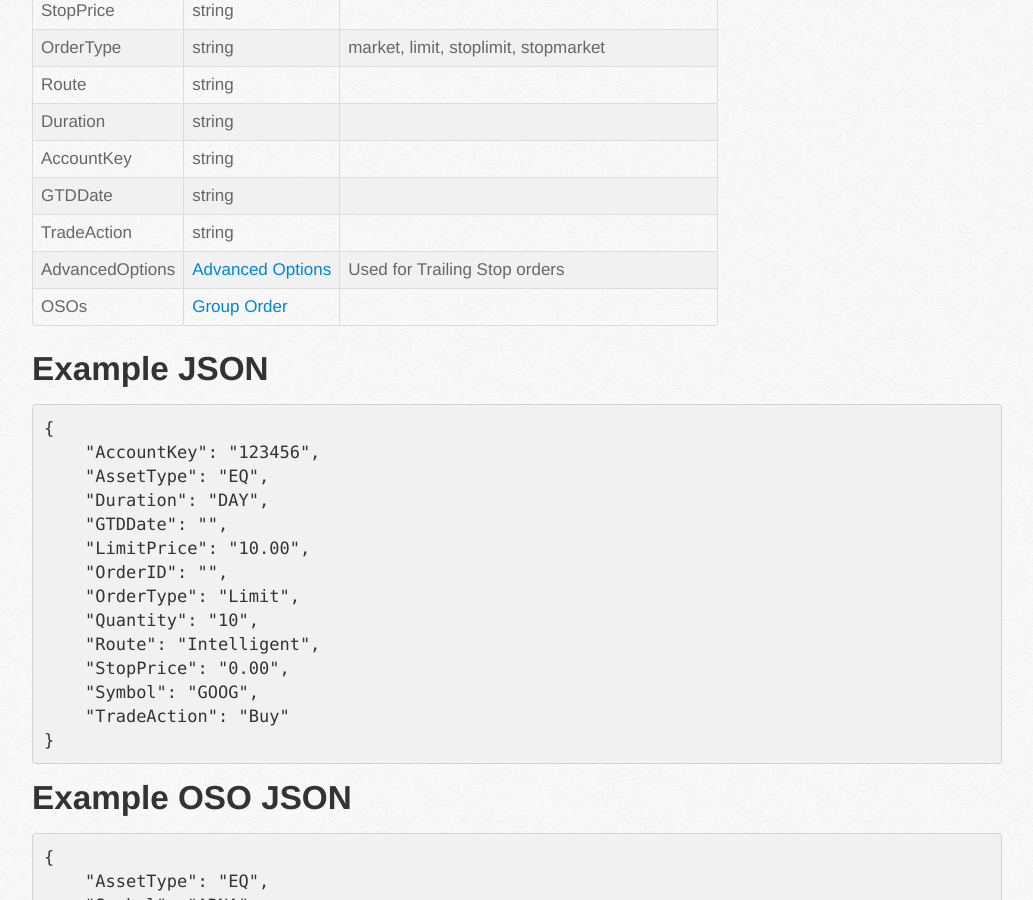
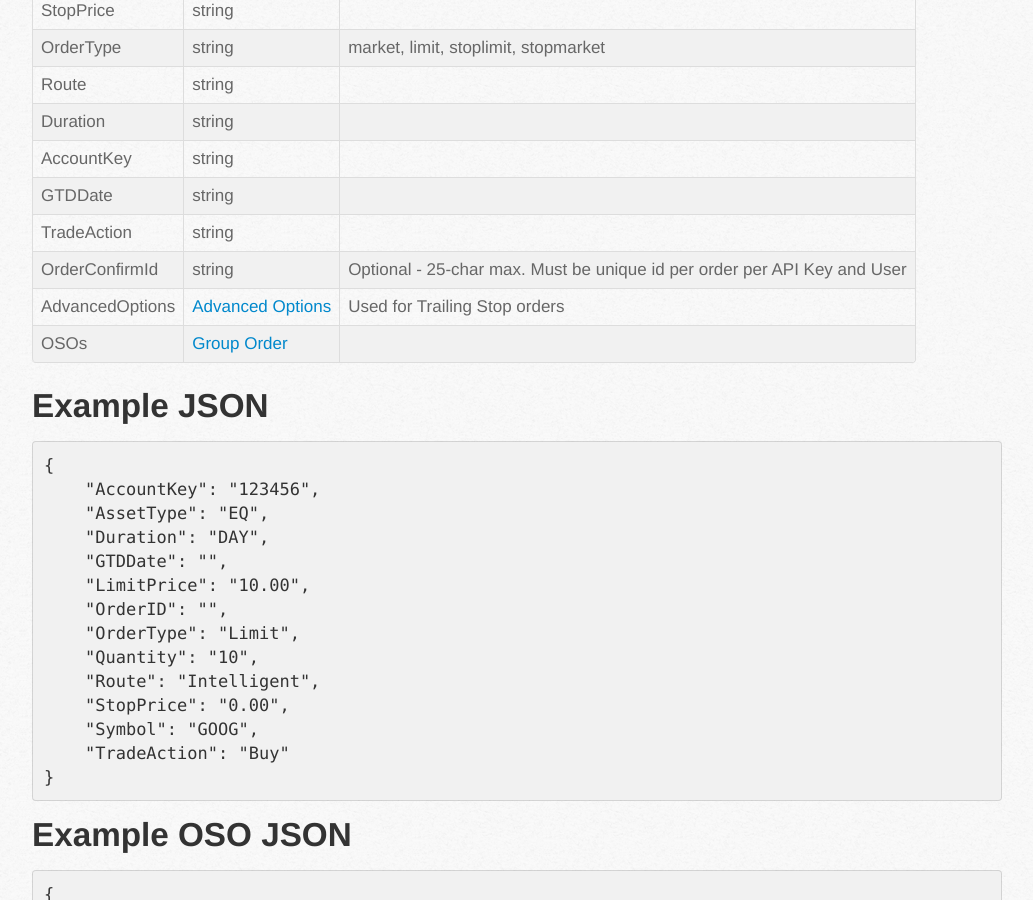
Before and after one commit to tradestation/webapi-docs, a Jekyll site: the page built from en/objects/order.md, in a window 1280 px wide and 900 px high, scrolled down 648 px. Shown: the whole window, without its empty margins (108-1141 px from the left). Built offline with Jekyll 4.4.1, drawn with Linux system fonts in a browser that asks for light colours; nearby versions of some CDN libraries.

Commit message:
Add OrderConfirmId field to Order Object

```diff
--- a/en/objects/order.md
+++ b/en/objects/order.md
@@ -19,6 +19,7 @@ permalink: order/
 | AccountKey | string | |
 | GTDDate | string | |
 | TradeAction | string | |
+| OrderConfirmId | string | Optional - 25-char max. Must be unique id per order per API Key and User |
 | AdvancedOptions | [Advanced Options](../advanced-options) | Used for Trailing Stop orders |
 | OSOs | [Group Order](../group-order/) | |
 
```
